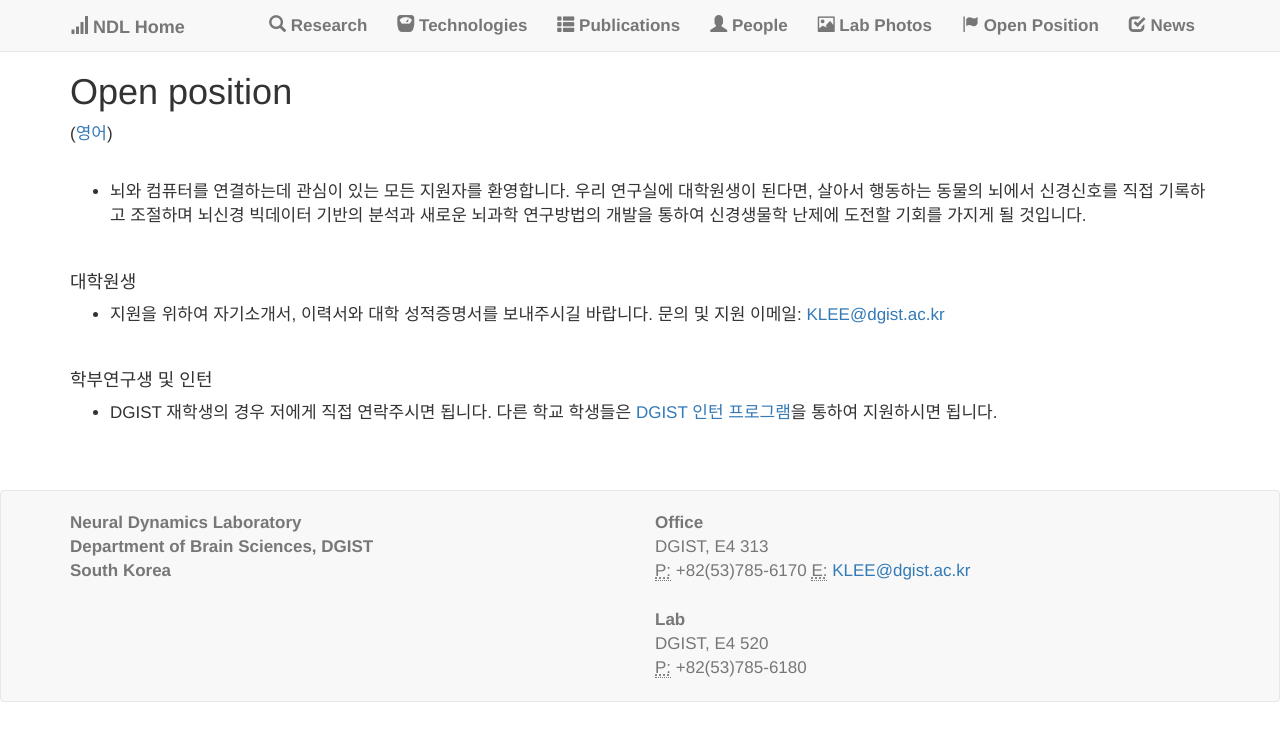
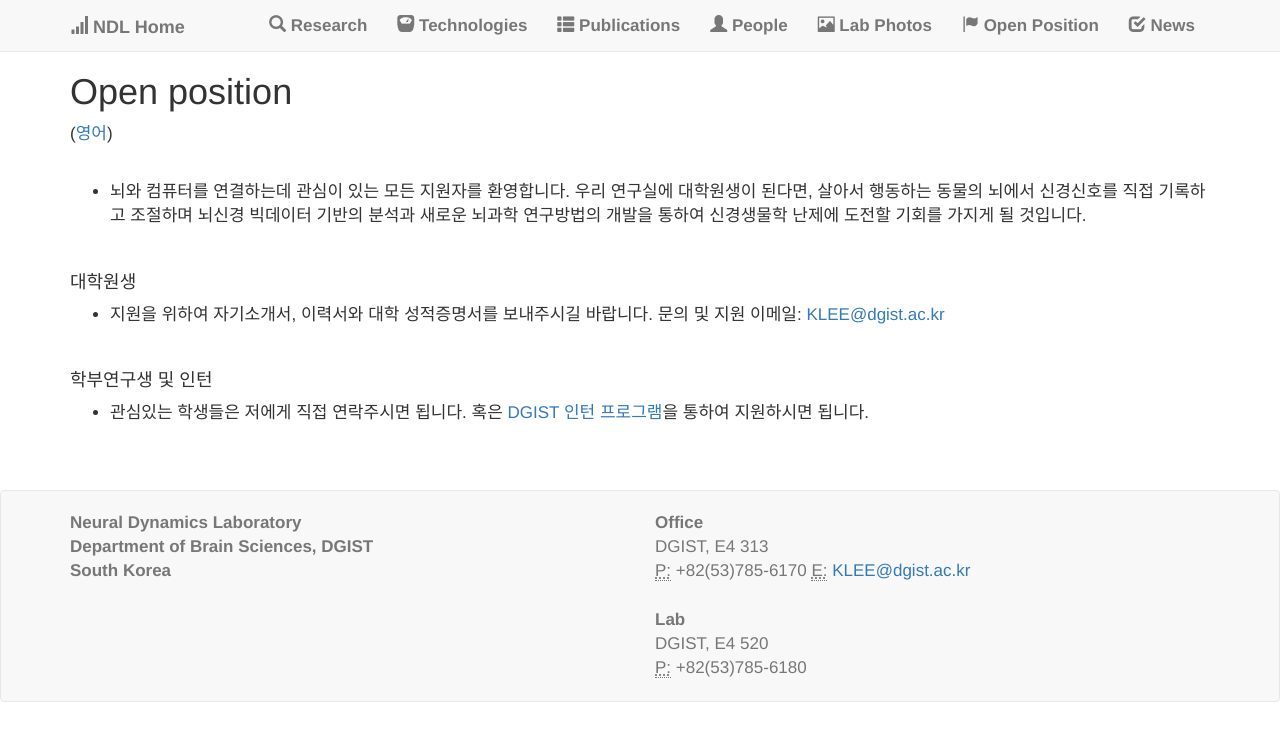
Before and after one commit to kleelab/kleelab.github.io, a Jekyll site: the page built from joinusK.html, in a window 1280 px wide. Shown: the top 741 px of the page. Built offline with Jekyll 4.4.1, drawn with Linux system fonts in a browser that asks for light colours; nearby versions of some CDN libraries; a style sheet for code colours, icons or effects is not loaded.

Commit message:
Update joinusK.html

```diff
--- a/joinusK.html
+++ b/joinusK.html
@@ -25,7 +25,7 @@ layout: default
        <p>
        <ul>
      <li>
-        DGIST 재학생의 경우 저에게 직접 연락주시면 됩니다. 다른 학교 학생들은 <a href="https://www.dgist.ac.kr/gadm/html/sub03/0303.html">DGIST 인턴 프로그램</a>을 통하여 지원하시면 됩니다.</p>
+         관심있는 학생들은 저에게 직접 연락주시면 됩니다. 혹은 <a href="https://www.dgist.ac.kr/gadm/html/sub03/0303.html">DGIST 인턴 프로그램</a>을 통하여 지원하시면 됩니다.</p>
       </ul>
 <br>
 
```
